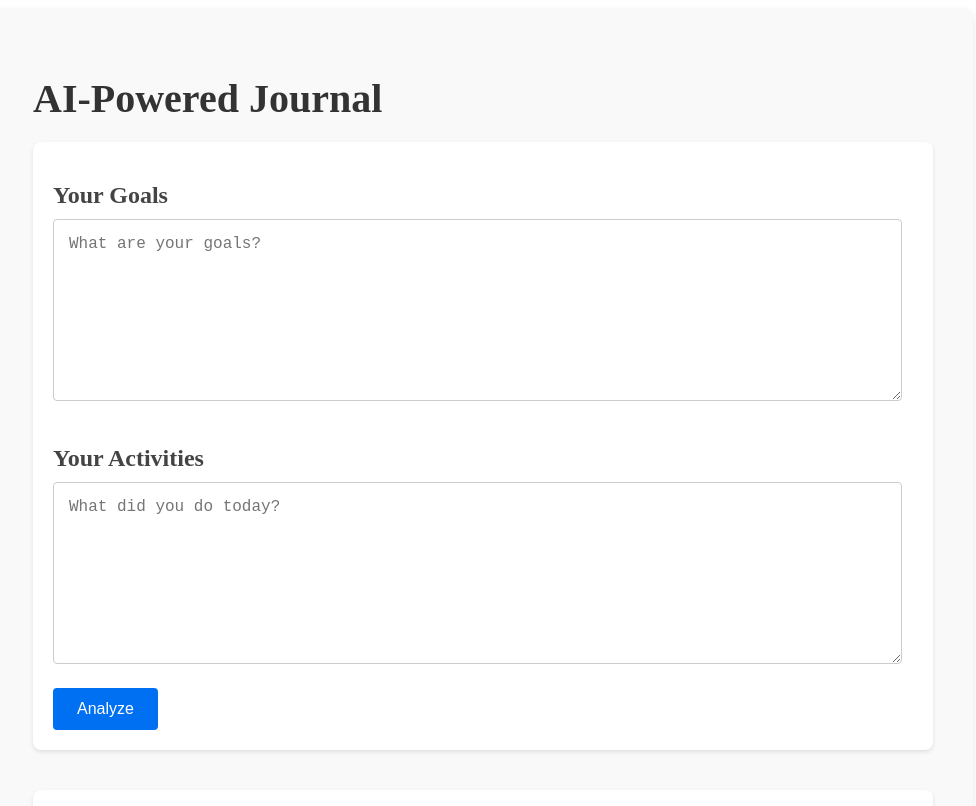
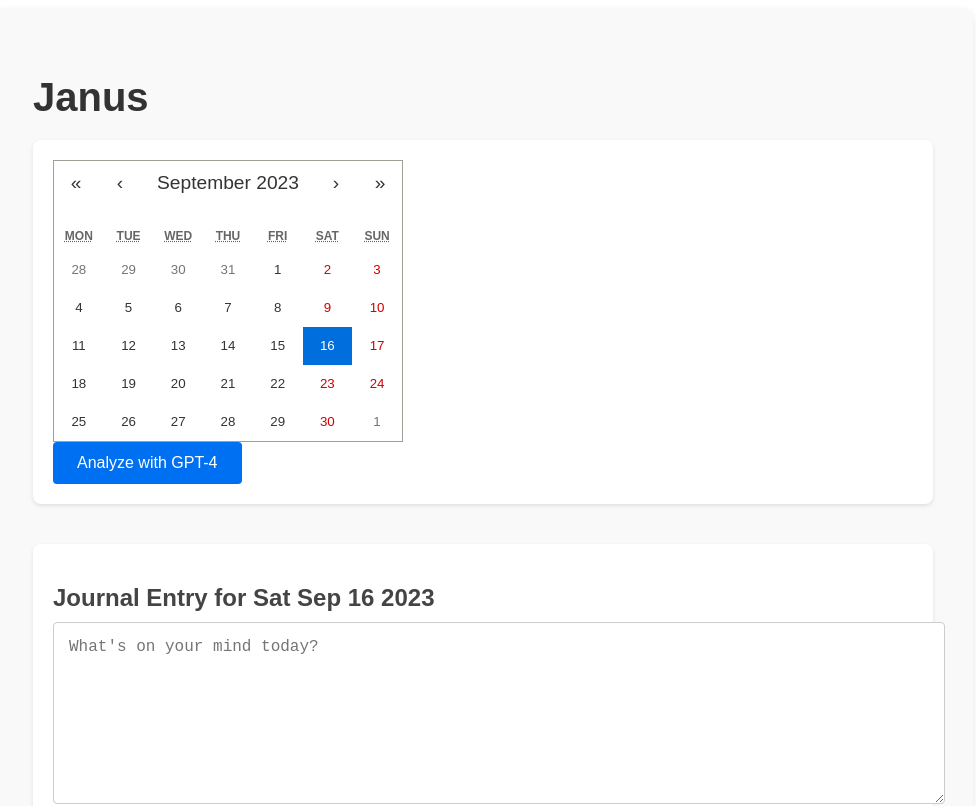
Before and after one commit to cadentj/hackmit, a Next.js app: page / in a window 1280 px wide. Shown: the top 806 px of the page, without its empty margins (157-1133 px from the left). Built offline with nearby package versions, Linux system fonts and the light colour scheme.

Commit message:
intermittent

```diff
--- a/package.json
+++ b/package.json
@@ -6,8 +6,10 @@
     "start": "next start"
   },
   "dependencies": {
+    "axios": "^1.5.0",
     "next": "latest",
     "react": "18.2.0",
+    "react-calendar": "^4.6.0",
     "react-dom": "18.2.0"
   },
   "engines": {
--- /dev/null
+++ b/pages/_app.js
@@ -0,0 +1,7 @@
+import '../styles/calendar-styles.css';
+
+function MyApp({ Component, pageProps }) {
+  return <Component {...pageProps} />;
+}
+
+export default MyApp;
--- a/pages/index.js
+++ b/pages/index.js
@@ -1,45 +1,128 @@
-import { useState } from 'react';
+import { useState, useEffect } from 'react';
+import Calendar from 'react-calendar';
+import 'react-calendar/dist/Calendar.css';
+import axios from 'axios';
 
 export default function Home() {
-  const [goals, setGoals] = useState('');
-  const [activities, setActivities] = useState('');
-  const [analysis, setAnalysis] = useState(null);
+  const [selectedDate, setSelectedDate] = useState(new Date());
+  const [entries, setEntries] = useState({});
+  const [newEntry, setNewEntry] = useState('');
+  const [personalGoals, setPersonalGoals] = useState('');
 
-  const handleSubmit = () => {
-    // TODO: Send the goals and activities to your AI model for analysis
-    // For now, we'll just set a placeholder analysis
-    setAnalysis('Your AI analysis will appear here.');
+  useEffect(() => {
+    // Load entries and personal goals from localStorage when the component mounts
+    const savedEntries = localStorage.getItem('journalEntries');
+    const savedGoals = localStorage.getItem('personalGoals');
+    if (savedEntries) {
+      setEntries(JSON.parse(savedEntries));
+    }
+    if (savedGoals) {
+      setPersonalGoals(savedGoals);
+    }
+  }, []);
+
+  useEffect(() => {
+    // Save entries and personal goals to localStorage whenever they change
+    localStorage.setItem('journalEntries', JSON.stringify(entries));
+    localStorage.setItem('personalGoals', personalGoals);
+  }, [entries, personalGoals]);
+
+  useEffect(() => {
+    // Load the entry for the selected date when the date changes
+    setNewEntry(entries[selectedDate.toDateString()] || '');
+  }, [selectedDate, entries]);
+
+  const handleDateChange = (date) => {
+    setSelectedDate(date);
+  };
+
+  const handleSaveEntry = () => {
+    setEntries({
+      ...entries,
+      [selectedDate.toDateString()]: newEntry,
+    });
+  };
+
+  const renderTileContent = ({ date, view }) => {
+    const dateStr = date.toDateString();
+    if (view === 'month' && entries[dateStr]) {
+      return <div className="entry-indicator"></div>;
+    }
+    return null;
+  };
+
+   // Sort entries by date
+   const sortedEntries = Object.keys(entries)
+   .sort((a, b) => new Date(a) - new Date(b))
+   .map((date) => ({ date, entry: entries[date] }));
+
+   const analyzeWithGPT4 = async () => {
+    const apiKey = 'your-gpt-4-api-key-here'; // Replace with your actual GPT-4 API key
+    const prompt = `Goals: ${personalGoals}\nJournal: ${newEntry}`; // Combine your goals and journal entry into a single string
+    const maxTokens = 100; // You can set this to limit the length of the generated text
+
+    try {
+      const config = {
+        headers: {
+          'Content-Type': 'application/json',
+          'Authorization': `Bearer ${apiKey}`
+        }
+      };
+
+      const payload = {
+        prompt,
+        max_tokens: maxTokens
+      };
+
+      const response = await axios.post('https://api.openai.com/v1/engines/davinci-codex/completions', payload, config);
+      const generatedText = response.data.choices[0].text;
+
+      console.log('Generated Text:', generatedText);
+      // Do something with the generated text, like displaying it in your app
+
+    } catch (error) {
+      console.error('Error calling GPT-4 API:', error);
+    }
   };
 
   return (
     <div className="container">
-      <h1>AI-Powered Journal</h1>
+      <h1 style={{ fontFamily: "'Montserrat', sans-serif" }}>Janus</h1>
 
-      <section className="input-section">
-        <h2>Your Goals</h2>
+      <div className="calendar-section" style={{ fontFamily: "'Montserrat', sans-serif" }}>
+        <Calendar
+          onChange={handleDateChange}
+          value={selectedDate}
+          tileContent={renderTileContent}
+          style={{ fontFamily: "'Montserrat', sans-serif" }}
+        />
+        <button onClick={analyzeWithGPT4}>Analyze with GPT-4</button>
+      </div>
+
+      <div className="entry-section">
+        <h2 style={{ fontFamily: "'Montserrat', sans-serif" }}>Journal Entry for {selectedDate.toDateString()}</h2>
         <textarea
-          placeholder="What are your goals?"
-          value={goals}
-          onChange={(e) => setGoals(e.target.value)}
+          placeholder="What's on your mind today?"
+          value={newEntry}
+          onChange={(e) => setNewEntry(e.target.value)}
         ></textarea>
+        <button style={{ fontFamily: "'Montserrat', sans-serif" }} onClick={handleSaveEntry}>Save Entry</button>
+      </div>
 
-        <h2>Your Activities</h2>
+      <div className="goals-section">
+        <h2 style={{ fontFamily: "'Montserrat', sans-serif" }}>Your Personal Goals</h2>
         <textarea
-          placeholder="What did you do today?"
-          value={activities}
-          onChange={(e) => setActivities(e.target.value)}
+          placeholder="What are your personal goals?"
+          value={personalGoals}
+          onChange={(e) => setPersonalGoals(e.target.value)}
         ></textarea>
-
-        <button onClick={handleSubmit}>Analyze</button>
-      </section>
-
-      <section className="analysis-section">
-        <h2>Analysis</h2>
-        <p>{analysis}</p>
-        {/* TODO: Add graphs here */}
-      </section>
+        <button style={{ fontFamily: "'Montserrat', sans-serif" }}>Save Entry</button>
+      </div>
 
       <style jsx>{`
+      body{
+        font-family: 'Montserrat', sans-serif;
+      }
         .container {
           max-width: 900px;
           margin: auto;
@@ -53,21 +136,21 @@ export default function Home() {
           color: #333;
           margin-bottom: 20px;
         }
-        h2 {
-          font-size: 1.5rem;
-          color: #444;
-          margin-bottom: 10px;
-        }
-        .input-section,
-        .analysis-section {
+        .calendar-section,
+        .entry-section, .goals-section {
           margin-bottom: 40px;
           padding: 20px;
           background-color: #fff;
           border-radius: 8px;
           box-shadow: 0 2px 4px rgba(0, 0, 0, 0.1);
         }
+        h2 {
+          font-size: 1.5rem;
+          color: #444;
+          margin-bottom: 10px;
+        }
         textarea {
-          width: 95%;
+          width: 100%;
           height: 150px;
           margin-bottom: 20px;
           padding: 15px;
@@ -88,6 +171,45 @@ export default function Home() {
         button:hover {
           background-color: #0056b3;
         }
+        .react-calendar__tile {
+          background: #f9f9f9;
+          color: #333;
+        }
+
+        /* Style the selected date */
+        .react-calendar__tile--active {
+          background: #0070f3;
+          color: white;
+        }
+
+        /* Style the current date */
+        .react-calendar__tile--now {
+          background: #ccc;
+          color: white;
+        }
+
+        /* Style the calendar navigation buttons */
+        .react-calendar__navigation button {
+          background: none;
+          color: #333;
+          font-size: 1.2em;
+        }
+
+        /* Style the calendar labels */
+        .react-calendar__month-view__days__day--weekend,
+        .react-calendar__month-view__weekdays__weekday {
+          color: #666;
+        }
+
+        .entry-indicator {
+          width: 10px;
+          height: 10px;
+          background-color: green;
+          border-radius: 50%;
+          position: absolute;
+          bottom: 4px;
+          right: 4px;
+        }
       `}</style>
     </div>
   );
--- /dev/null
+++ b/styles/calendar-styles.css
@@ -0,0 +1,30 @@
+/* Override the calendar tile background and text color */
+.react-calendar__tile {
+	background: #f9f9f9;
+	color: #333;
+  }
+
+  /* Style the selected date */
+  .react-calendar__tile--active {
+	background: #0070f3;
+	color: white;
+  }
+
+  /* Style the current date */
+  .react-calendar__tile--now {
+	background: #ccc;
+	color: white;
+  }
+
+  /* Style the calendar navigation buttons */
+  .react-calendar__navigation button {
+	background: none;
+	color: #333;
+	font-size: 1.2em;
+  }
+
+  /* Style the calendar labels */
+  .react-calendar__month-view__days__day--weekend,
+  .react-calendar__month-view__weekdays__weekday {
+	color: #666;
+  }
--- a/styles/globals.css
+++ b/styles/globals.css
@@ -1,3 +1,5 @@
+@import url("https://fonts.googleapis.com/css?family=Montserrat");
+
 html,
 body {
   padding: 0;
```
Also changed, not shown: 1 other file (tests, documents, lock files or other folders).
